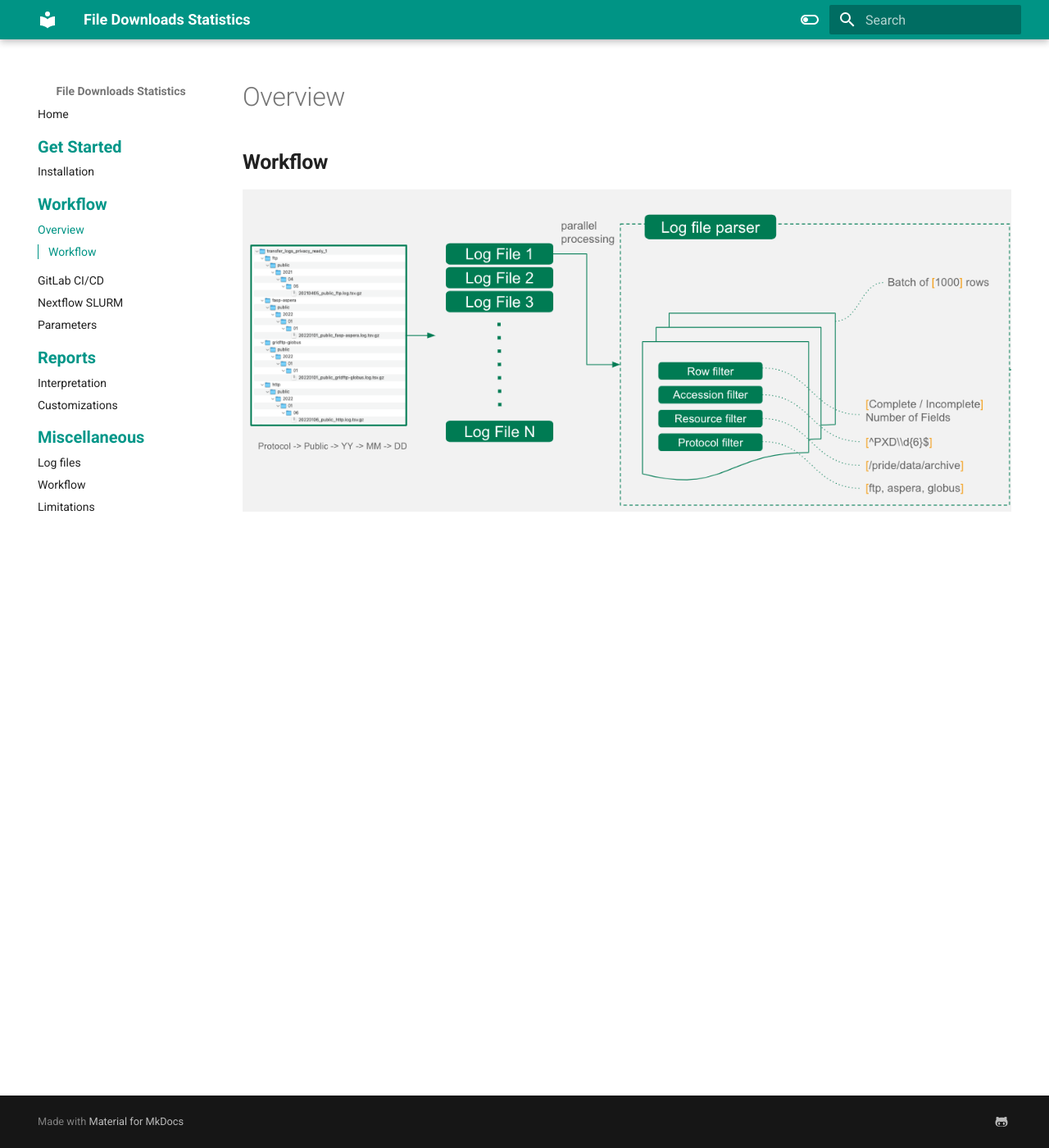
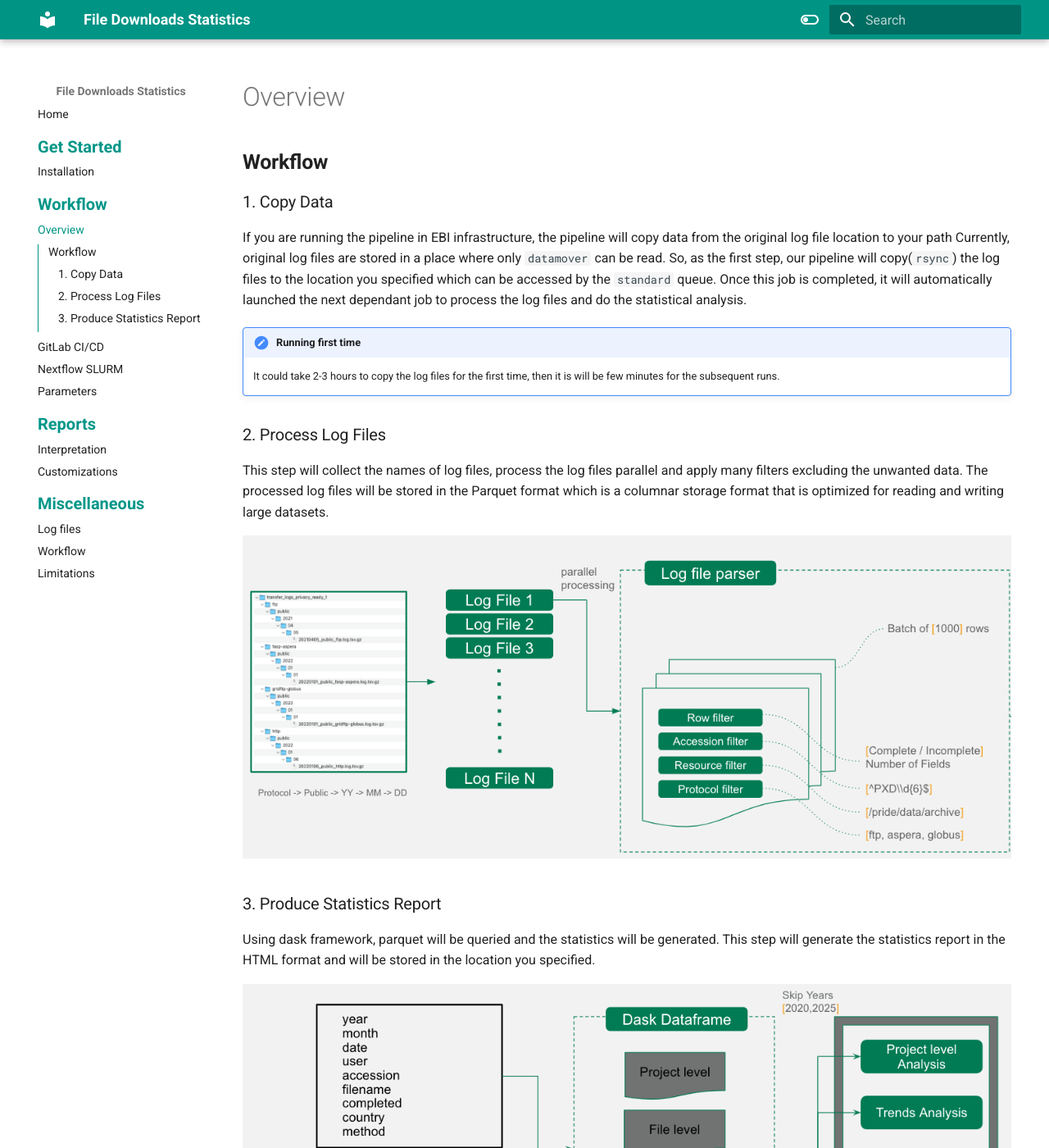
Before and after one commit to sureshhewabi/nf-downloadstats, an MkDocs documentation site: the page built from documentation/docs/workflow/overview.md, in a window 1280 px wide and 1400 px high. Shown: the whole window at 82% size. Built offline with MkDocs 1.6.1 and Material for MkDocs 9.7.7, drawn with Linux system fonts in a browser that asks for light colours; some of the changed text lies outside the part shown.

Commit message:
documentation update

```diff
--- a/documentation/docs/workflow/overview.md
+++ b/documentation/docs/workflow/overview.md
@@ -1,3 +1,25 @@
 ## **Workflow**
 
+### 1. Copy Data
+   If you are running the pipeline in EBI infrastructure, the pipeline will copy data from the original log file location to your path
+   Currently, original log files are stored in a place where only `datamover` can be read. So, as the first step, our pipeline will copy(`rsync`) the log files to the location you specified which can be accessed by the `standard` queue.
+    Once this job is completed, it will automatically launched the next dependant job to process the log files and do the statistical analysis.
+
+!!! note "Running first time"
+
+    It could take 2-3 hours to copy the log files for the first time, then it is will be few minutes for the subsequent runs.
+
+### 2. Process Log Files
+
+   This step will collect the names of log files, process the log files parallel and apply many filters excluding the unwanted data.
+   The processed log files will be stored in the Parquet format which is a columnar storage format that is optimized for reading and writing large datasets.
+
 ![log_file_parser.png](../assets/log_file_parser.png)
+
+### 3. Produce Statistics Report
+   Using dask framework, parquet will be queried and the statistics will be generated.
+   This step will generate the statistics report in the HTML format and will be stored in the location you specified.
+
+![stat_analysis.png](../assets/stat_analysis.png)
+
+Detailed workflow steps can be found in the [workflow documentation](../../misc/workflow).
--- a/documentation/mkdocs.yml
+++ b/documentation/mkdocs.yml
@@ -13,9 +13,9 @@ nav:
       - report/report-interpretation.md
       - report/report-customization.md
   - Miscellaneous:
-      - mics/log-files.md
-      - mics/workflow.md
-      - mics/limitations.md
+      - misc/log-files.md
+      - misc/workflow.md
+      - misc/limitations.md
 theme:
   name: material
   features:
```
Also changed, not shown: documentation/docs/assets/stat_analysis.png (added), documentation/docs/misc/limitations.md (added), documentation/docs/misc/log-files.md (renamed from documentation/docs/mics/log-files.md), documentation/docs/misc/workflow.md (renamed from documentation/docs/mics/workflow.md).
